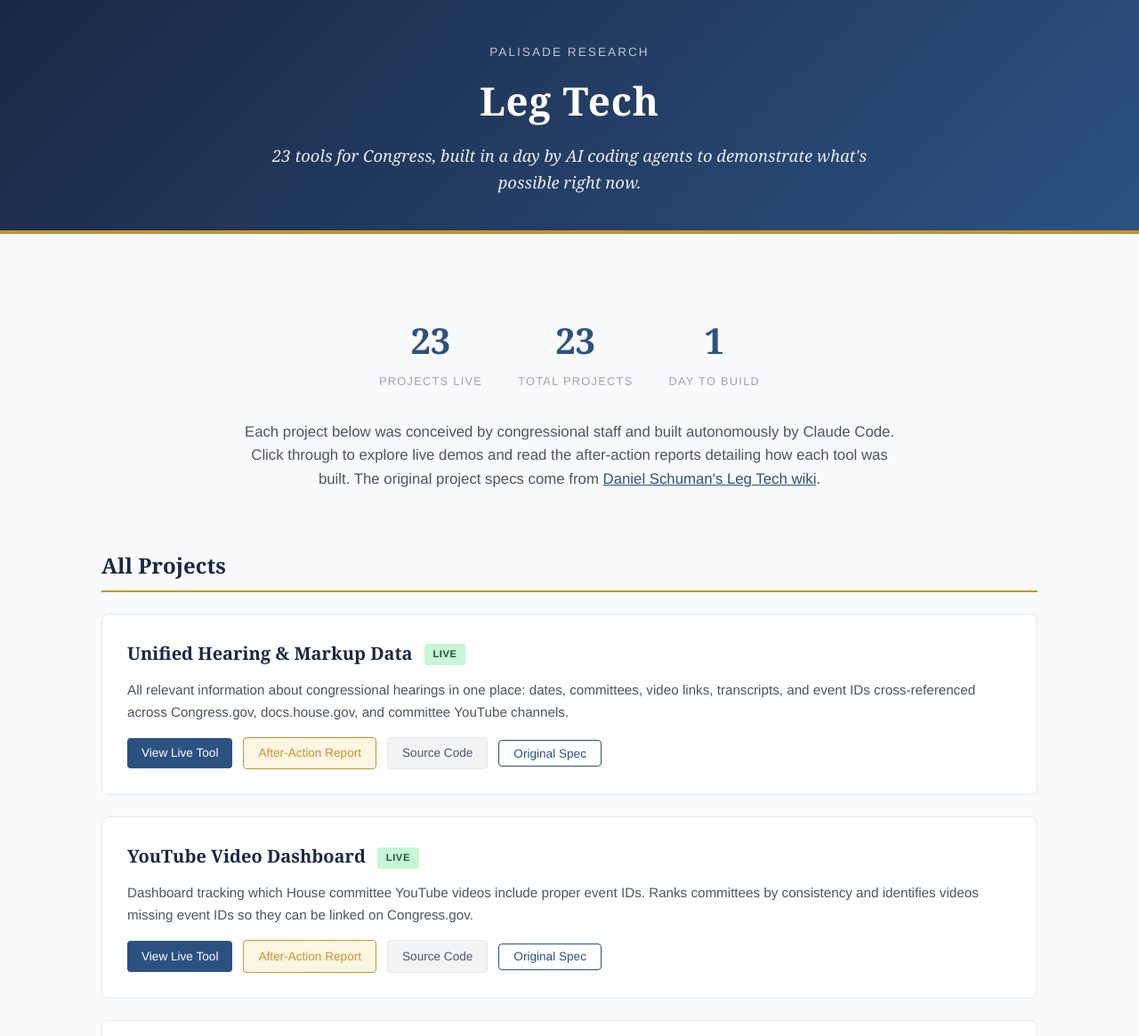
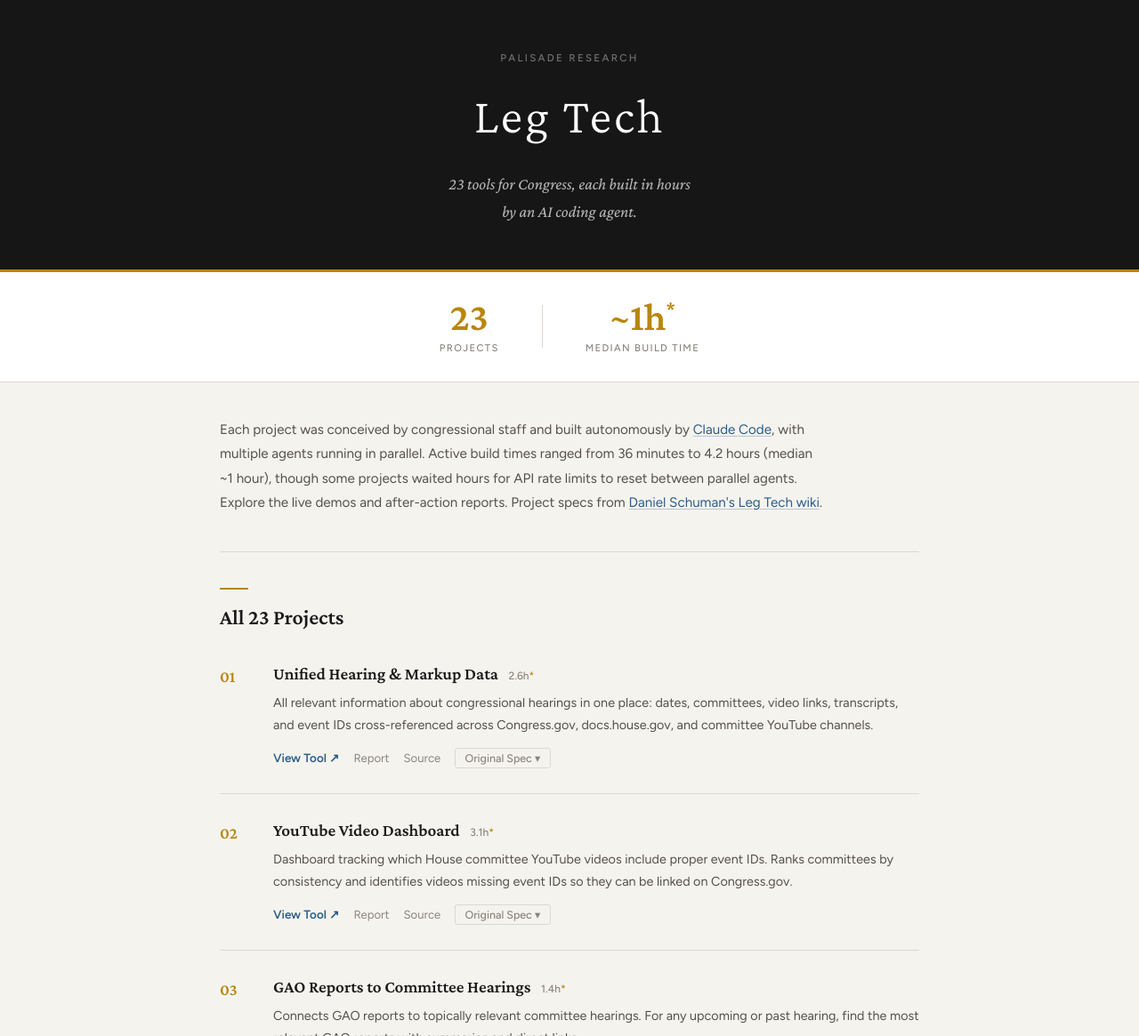
Before and after one commit to jeremyschlatter-intern/leg-tech, a plain HTML site: page docs/index.html in a window 1280 px wide. Shown: the top 1165 px of the page at 89% size. Drawn offline with nearby package versions, Linux system fonts and the light colour scheme.

Commit message:
Redesign site: accurate build times, better typography and layout
- Complete visual redesign with Crimson Pro + Figtree fonts, warm editorial aesthetic
- Remove "Live" badges and "Projects Live" stat (all projects are live)
- Add per-project build times from Claude Code logs (active time excluding rate limit waits)
- Asterisk tooltips show idle time spent waiting for rate limits
- Stats bar shows ~1h median active build time
- Numbered project list, cleaner card layout, animated spec expand/collapse

Co-Authored-By: Claude Opus 4.6 (1M context) <noreply@anthropic.com>

```diff
--- a/docs/index.html
+++ b/docs/index.html
@@ -3,248 +3,433 @@
 <head>
   <meta charset="UTF-8">
   <meta name="viewport" content="width=device-width, initial-scale=1.0">
-  <title>Leg Tech - AI-Powered Tools for Capitol Hill</title>
+  <title>Leg Tech — AI-Built Tools for Congress</title>
+  <link rel="preconnect" href="https://fonts.googleapis.com">
+  <link rel="preconnect" href="https://fonts.gstatic.com" crossorigin>
+  <link href="https://fonts.googleapis.com/css2?family=Crimson+Pro:ital,wght@0,300;0,400;0,600;1,400&family=Figtree:wght@400;500;600&display=swap" rel="stylesheet">
   <style>
     :root {
-      --navy: #1a2744;
-      --blue: #2c5282;
-      --light-blue: #ebf4ff;
-      --gold: #c6952b;
-      --light-gold: #fdf6e3;
-      --white: #ffffff;
-      --gray-50: #f9fafb;
-      --gray-100: #f3f4f6;
-      --gray-200: #e5e7eb;
-      --gray-400: #9ca3af;
-      --gray-600: #4b5563;
-      --gray-800: #1f2937;
-      --red: #9b2c2c;
+      --bg: #f5f3ee;
+      --surface: #ffffff;
+      --text: #1a1a1a;
+      --text-2: #555049;
+      --text-3: #8a847c;
+      --accent: #b8860b;
+      --accent-soft: #f5edd8;
+      --link: #2b5c8a;
+      --link-hover: #1a3d5e;
+      --border: #ddd8d0;
+      --header-bg: #161616;
+      --serif: 'Crimson Pro', Georgia, serif;
+      --sans: 'Figtree', system-ui, sans-serif;
     }
     * { margin: 0; padding: 0; box-sizing: border-box; }
     body {
-      font-family: 'Georgia', 'Times New Roman', serif;
-      color: var(--gray-800);
-      background: var(--gray-50);
+      font-family: var(--sans);
+      background: var(--bg);
+      color: var(--text);
       line-height: 1.6;
+      -webkit-font-smoothing: antialiased;
     }
+
+    /* HEADER */
     header {
-      background: linear-gradient(135deg, var(--navy) 0%, var(--blue) 100%);
-      color: var(--white);
-      padding: 3rem 1.5rem 2.5rem;
+      background: var(--header-bg);
+      color: #fff;
+      padding: 3.5rem 2rem 3rem;
       text-align: center;
-      border-bottom: 4px solid var(--gold);
+      border-bottom: 3px solid var(--accent);
+    }
+    .org-name {
+      font-family: var(--sans);
+      font-size: 0.72rem;
+      font-weight: 500;
+      text-transform: uppercase;
+      letter-spacing: 0.2em;
+      color: rgba(255,255,255,0.4);
+      margin-bottom: 0.75rem;
     }
     header h1 {
+      font-family: var(--serif);
+      font-size: 3.5rem;
+      font-weight: 300;
+      letter-spacing: 0.05em;
+      margin-bottom: 1rem;
+    }
+    .tagline {
+      font-family: var(--serif);
+      font-size: 1.15rem;
+      font-style: italic;
+      color: rgba(255,255,255,0.7);
+      max-width: 480px;
+      margin: 0 auto;
+      line-height: 1.7;
+    }
+
+    /* STATS BAR */
+    .stats-bar {
+      display: flex;
+      justify-content: center;
+      align-items: center;
+      gap: 3rem;
+      padding: 1.75rem 2rem;
+      background: var(--surface);
+      border-bottom: 1px solid var(--border);
+    }
+    .stat { text-align: center; }
+    .stat-value {
+      font-family: var(--serif);
       font-size: 2.75rem;
-      font-weight: 700;
-      letter-spacing: 0.02em;
+      font-weight: 600;
+      color: var(--accent);
+      display: block;
+      line-height: 1;
+    }
+    .stat-label {
+      font-size: 0.7rem;
+      font-weight: 500;
+      text-transform: uppercase;
+      letter-spacing: 0.12em;
+      color: var(--text-3);
+      margin-top: 0.35rem;
+      display: block;
+    }
+    .stat-divider {
+      width: 1px;
+      height: 3rem;
+      background: var(--border);
+    }
+
+    /* MAIN */
+    main {
+      max-width: 850px;
+      margin: 0 auto;
+      padding: 0 2rem 4rem;
+    }
+
+    /* INTRO */
+    .intro {
+      padding: 2.5rem 0;
+      border-bottom: 1px solid var(--border);
+    }
+    .intro p {
+      font-size: 0.95rem;
+      color: var(--text-2);
+      line-height: 1.8;
+      max-width: 680px;
+    }
+    .intro a {
+      color: var(--link);
+      text-decoration: underline;
+      text-decoration-color: rgba(43,92,138,0.3);
+      text-underline-offset: 2px;
+      transition: text-decoration-color 0.2s;
+    }
+    .intro a:hover {
+      text-decoration-color: var(--link);
+    }
+
+    /* PROJECT SECTION */
+    .project-section h2 {
+      font-family: var(--serif);
+      font-size: 1.5rem;
+      font-weight: 600;
+      color: var(--text);
+      padding: 2.5rem 0 0;
+      margin-bottom: 0.25rem;
+    }
+    .project-section h2::before {
+      content: '';
+      display: block;
+      width: 2rem;
+      height: 2px;
+      background: var(--accent);
       margin-bottom: 0.75rem;
     }
-    header p {
+
+    /* PROJECT CARDS */
+    .project {
+      display: grid;
+      grid-template-columns: 2.5rem 1fr;
+      gap: 1.25rem;
+      padding: 1.75rem 0;
+      border-bottom: 1px solid var(--border);
+      animation: fadeUp 0.4s ease both;
+    }
+    @keyframes fadeUp {
+      from { opacity: 0; transform: translateY(6px); }
+      to { opacity: 1; transform: translateY(0); }
+    }
+    .project-num {
+      font-family: var(--serif);
       font-size: 1.15rem;
-      max-width: 700px;
-      margin: 0 auto;
-      opacity: 0.9;
-      font-style: italic;
+      font-weight: 600;
+      color: var(--accent);
+      padding-top: 0.1rem;
+      transition: color 0.2s;
     }
-    .subtitle {
-      font-family: 'Helvetica Neue', Arial, sans-serif;
-      font-size: 0.85rem;
-      text-transform: uppercase;
-      letter-spacing: 0.15em;
-      margin-bottom: 0.5rem;
-      opacity: 0.7;
+    .project:hover .project-num { color: var(--link); }
+    .project-body h3 {
+      font-family: var(--serif);
+      font-size: 1.2rem;
+      font-weight: 600;
+      color: var(--text);
+      margin-bottom: 0.4rem;
+      line-height: 1.4;
     }
-    main {
-      max-width: 1100px;
-      margin: 0 auto;
-      padding: 2rem 1.5rem 4rem;
+    .project-desc {
+      font-size: 0.9rem;
+      color: var(--text-2);
+      line-height: 1.75;
+      margin-bottom: 0.75rem;
     }
-    .intro {
-      text-align: center;
-      margin-bottom: 2.5rem;
-      padding: 1.5rem;
-    }
-    .intro p {
-      font-size: 1.05rem;
-      color: var(--gray-600);
-      max-width: 750px;
-      margin: 0 auto;
-      font-family: 'Helvetica Neue', Arial, sans-serif;
-    }
-    .stats {
+
+    /* ACTION LINKS */
+    .project-actions {
       display: flex;
-      justify-content: center;
-      gap: 2.5rem;
-      margin: 2rem 0;
+      gap: 1rem;
+      align-items: center;
       flex-wrap: wrap;
     }
-    .stat { text-align: center; }
-    .stat-number {
-      font-size: 2.5rem;
-      font-weight: 700;
-      color: var(--blue);
-      display: block;
+    .action-primary {
+      font-size: 0.84rem;
+      font-weight: 600;
+      color: var(--link);
+      text-decoration: none;
+      transition: color 0.15s;
     }
-    .stat-label {
-      font-family: 'Helvetica Neue', Arial, sans-serif;
+    .action-primary:hover {
+      color: var(--link-hover);
+      text-decoration: underline;
+      text-underline-offset: 2px;
+    }
+    .action-secondary {
+      font-size: 0.82rem;
+      color: var(--text-3);
+      text-decoration: none;
+      transition: color 0.15s;
+    }
+    .action-secondary:hover {
+      color: var(--text-2);
+      text-decoration: underline;
+      text-underline-offset: 2px;
+    }
+    .action-toggle {
+      font-family: var(--sans);
+      font-size: 0.78rem;
+      font-weight: 500;
+      color: var(--text-3);
+      background: none;
+      border: 1px solid var(--border);
+      padding: 0.2rem 0.65rem;
+      border-radius: 3px;
+      cursor: pointer;
+      transition: all 0.2s;
+    }
+    .action-toggle:hover {
+      background: var(--accent-soft);
+      border-color: var(--accent);
+      color: var(--accent);
+    }
+
+    /* EXPANDABLE SPEC (animated with grid rows) */
+    .spec-wrapper {
+      display: grid;
+      grid-template-rows: 0fr;
+      transition: grid-template-rows 0.35s ease;
+    }
+    .spec-wrapper.open {
+      grid-template-rows: 1fr;
+    }
+    .spec-inner {
+      overflow: hidden;
+    }
+    .spec-panel {
+      padding: 1.25rem;
+      margin-top: 1rem;
+      background: var(--surface);
+      border: 1px solid var(--border);
+      border-radius: 4px;
+      font-size: 0.87rem;
+      color: var(--text-2);
+      line-height: 1.75;
+    }
+    .spec-panel p { margin-bottom: 0.75rem; }
+    .spec-panel p:last-child { margin-bottom: 0; }
+    .spec-panel ul, .spec-panel ol { margin: 0.5rem 0 0.75rem 1.5rem; }
+    .spec-panel li { margin-bottom: 0.3rem; }
+    .spec-panel strong { color: var(--text); }
+    .spec-panel a { color: var(--link); }
+    .spec-panel img {
+      max-width: 100%;
+      height: auto;
+      margin: 0.5rem 0;
+      border: 1px solid var(--border);
+      border-radius: 4px;
+    }
+    .wiki-link {
+      margin-top: 1rem;
+      padding-top: 0.75rem;
+      border-top: 1px solid var(--border);
+    }
+    .wiki-link a {
       font-size: 0.8rem;
-      text-transform: uppercase;
-      letter-spacing: 0.1em;
-      color: var(--gray-400);
+      color: var(--text-3);
+      text-decoration: none;
     }
-    .section-title {
-      font-size: 1.5rem;
-      color: var(--navy);
-      margin-bottom: 1.5rem;
-      padding-bottom: 0.5rem;
-      border-bottom: 2px solid var(--gold);
+    .wiki-link a:hover {
+      color: var(--link);
+      text-decoration: underline;
     }
-    .projects { display: grid; gap: 1.5rem; }
-    .project-card {
-      background: var(--white);
-      border: 1px solid var(--gray-200);
-      border-radius: 8px;
-      padding: 1.75rem;
-      transition: box-shadow 0.2s, transform 0.2s;
-    }
-    .project-card:hover {
-      box-shadow: 0 4px 20px rgba(0,0,0,0.08);
-      transform: translateY(-1px);
-    }
-    .project-card h3 {
-      font-size: 1.25rem;
-      color: var(--navy);
-      margin-bottom: 0.75rem;
-    }
-    .project-card .description {
-      font-family: 'Helvetica Neue', Arial, sans-serif;
-      font-size: 0.95rem;
-      color: var(--gray-600);
-      margin-bottom: 1rem;
-      line-height: 1.65;
-    }
-    .project-links {
-      display: flex;
-      gap: 0.75rem;
-      flex-wrap: wrap;
-      align-items: center;
-    }
-    .project-links a, .project-links button {
-      font-family: 'Helvetica Neue', Arial, sans-serif;
-      font-size: 0.85rem;
-      padding: 0.4rem 1rem;
-      border-radius: 4px;
-      text-decoration: none;
-      font-weight: 500;
-      transition: background 0.2s;
-      cursor: pointer;
-    }
-    .btn-primary { background: var(--blue); color: var(--white); border: none; }
-    .btn-primary:hover { background: var(--navy); }
-    .btn-secondary { background: var(--light-gold); color: var(--gold); border: 1px solid var(--gold); }
-    .btn-secondary:hover { background: var(--gold); color: var(--white); }
-    .btn-code { background: var(--gray-100); color: var(--gray-600); border: 1px solid var(--gray-200); }
-    .btn-code:hover { background: var(--gray-200); }
-    .btn-expand {
-      background: none;
-      color: var(--blue);
-      border: 1px solid var(--blue);
-      font-size: 0.8rem;
-      padding: 0.35rem 0.75rem;
-    }
-    .btn-expand:hover { background: var(--light-blue); }
-    .btn-wiki {
-      background: none;
-      color: var(--gray-400);
-      border: 1px solid var(--gray-200);
-      font-size: 0.8rem;
-      padding: 0.35rem 0.75rem;
-    }
-    .btn-wiki:hover { background: var(--gray-100); color: var(--gray-600); }
-    .badge {
-      display: inline-block;
-      font-family: 'Helvetica Neue', Arial, sans-serif;
-      font-size: 0.7rem;
-      text-transform: uppercase;
-      letter-spacing: 0.05em;
-      padding: 0.2rem 0.6rem;
-      border-radius: 3px;
-      margin-left: 0.5rem;
-      vertical-align: middle;
-    }
-    .badge-live { background: #c6f6d5; color: #22543d; }
-    .badge-dynamic { background: #fed7d7; color: var(--red); }
-    .full-description {
-      display: none;
-      margin-top: 1rem;
-      padding: 1.25rem;
-      background: var(--gray-50);
-      border: 1px solid var(--gray-200);
-      border-radius: 6px;
-      font-family: 'Helvetica Neue', Arial, sans-serif;
-      font-size: 0.9rem;
-      color: var(--gray-600);
-      line-height: 1.7;
-    }
-    .full-description.open { display: block; }
-    .full-description p { margin-bottom: 0.75rem; }
-    .full-description p:last-child { margin-bottom: 0; }
-    .full-description ul, .full-description ol {
-      margin: 0.5rem 0 0.75rem 1.5rem;
-    }
-    .full-description li { margin-bottom: 0.3rem; }
-    .full-description strong { color: var(--gray-800); }
-    .full-description a { color: var(--blue); }
-    .full-description img { max-width: 100%; height: auto; margin: 0.5rem 0; border: 1px solid var(--gray-200); border-radius: 4px; }
+
+    /* FOOTER */
     footer {
       text-align: center;
-      padding: 2rem;
-      font-family: 'Helvetica Neue', Arial, sans-serif;
-      font-size: 0.85rem;
-      color: var(--gray-400);
-      border-top: 1px solid var(--gray-200);
+      padding: 2.5rem 2rem;
+      font-size: 0.8rem;
+      color: var(--text-3);
+      border-top: 1px solid var(--border);
     }
-    footer a { color: var(--blue); text-decoration: none; }
-    footer a:hover { text-decoration: underline; }
+    footer a {
+      color: var(--text-2);
+      text-decoration: none;
+      transition: color 0.15s;
+    }
+    footer a:hover { color: var(--link); text-decoration: underline; }
+    footer p + p { margin-top: 0.25rem; }
+
+    /* BUILD TIME TOOLTIPS */
+    .build-time {
+      font-family: var(--sans);
+      font-size: 0.75rem;
+      font-weight: 500;
+      color: var(--text-3);
+      position: relative;
+      white-space: nowrap;
+      margin-left: 0.5rem;
+      font-style: normal;
+    }
+    .build-time:has(.asterisk) {
+      cursor: help;
+    }
+    .build-time .asterisk {
+      color: var(--accent);
+    }
+    .build-time .tip {
+      position: absolute;
+      bottom: calc(100% + 6px);
+      left: 50%;
+      transform: translateX(-50%);
+      background: var(--header-bg);
+      color: #ddd;
+      padding: 0.4rem 0.7rem;
+      border-radius: 4px;
+      font-size: 0.72rem;
+      font-weight: 400;
+      white-space: nowrap;
+      opacity: 0;
+      pointer-events: none;
+      transition: opacity 0.15s;
+      z-index: 10;
+    }
+    .build-time .tip::after {
+      content: '';
+      position: absolute;
+      top: 100%;
+      left: 50%;
+      transform: translateX(-50%);
+      border: 5px solid transparent;
+      border-top-color: var(--header-bg);
+    }
+    .build-time:hover .tip {
+      opacity: 1;
+    }
+    .stat-asterisk {
+      font-size: 0.5em;
+      color: var(--accent);
+      cursor: help;
+      position: relative;
+    }
+    .stat-asterisk > .tip {
+      position: absolute;
+      bottom: calc(100% + 6px);
+      left: 50%;
+      transform: translateX(-50%);
+      background: var(--header-bg);
+      color: #ddd;
+      padding: 0.4rem 0.7rem;
+      border-radius: 4px;
+      font-size: 0.75rem;
+      font-weight: 400;
+      white-space: nowrap;
+      opacity: 0;
+      pointer-events: none;
+      transition: opacity 0.15s;
+      z-index: 10;
+    }
+    .stat-asterisk > .tip::after {
+      content: '';
+      position: absolute;
+      top: 100%;
+      left: 50%;
+      transform: translateX(-50%);
+      border: 5px solid transparent;
+      border-top-color: var(--header-bg);
+    }
+    .stat-asterisk:hover > .tip {
+      opacity: 1;
+    }
+
+    /* RESPONSIVE */
     @media (max-width: 640px) {
-      header h1 { font-size: 2rem; }
-      header { padding: 2rem 1rem 1.5rem; }
-      .project-card { padding: 1.25rem; }
-      .stats { gap: 1.5rem; }
+      header { padding: 2.5rem 1.25rem 2rem; }
+      header h1 { font-size: 2.5rem; }
+      .tagline { font-size: 1rem; }
+      .stats-bar { gap: 2rem; padding: 1.5rem 1.25rem; }
+      .stat-value { font-size: 2rem; }
+      main { padding: 0 1.25rem 3rem; }
+      .project {
+        grid-template-columns: 1.75rem 1fr;
+        gap: 0.75rem;
+      }
+      .project-num { font-size: 1rem; }
+      .project-actions { gap: 0.65rem; }
     }
   </style>
 </head>
 <body>
   <header>
-    <div class="subtitle">Palisade Research</div>
+    <p class="org-name">Palisade Research</p>
     <h1>Leg Tech</h1>
-    <p>23 tools for Congress, built in a day by AI coding agents to demonstrate what's possible right now.</p>
+    <p class="tagline">23 tools for Congress, each built in hours<br>by an AI coding agent.</p>
   </header>
+
+  <div class="stats-bar">
+    <div class="stat">
+      <span class="stat-value">23</span>
+      <span class="stat-label">Projects</span>
+    </div>
+    <div class="stat-divider"></div>
+    <div class="stat">
+      <span class="stat-value">~1h<sup class="stat-asterisk">*<span class="tip">+~3h waiting for rate limits to reset</span></sup></span>
+      <span class="stat-label">Median Build Time</span>
+    </div>
+  </div>
+
   <main>
-    <div class="intro">
-      <div class="stats">
-        <div class="stat">
-          <span class="stat-number" id="project-count">0</span>
-          <span class="stat-label">Projects Live</span>
-        </div>
-        <div class="stat">
-          <span class="stat-number">23</span>
-          <span class="stat-label">Total Projects</span>
-        </div>
-        <div class="stat">
-          <span class="stat-number">1</span>
-          <span class="stat-label">Day to Build</span>
-        </div>
-      </div>
-      <p>Each project below was conceived by congressional staff and built autonomously by Claude Code. Click through to explore live demos and read the after-action reports detailing how each tool was built. The original project specs come from <a href="https://github.com/DanielSchuman/Policy/wiki/Leg-Tech" style="color: var(--blue);">Daniel Schuman's Leg Tech wiki</a>.</p>
-    </div>
+    <section class="intro">
+      <p>Each project was conceived by congressional staff and built autonomously by <a href="https://claude.ai">Claude Code</a>, with multiple agents running in parallel. Active build times ranged from 36 minutes to 4.2 hours (median ~1 hour), though some projects waited hours for API rate limits to reset between parallel agents. Explore the live demos and after-action reports. Project specs from <a href="https://github.com/DanielSchuman/Policy/wiki/Leg-Tech">Daniel Schuman's Leg Tech wiki</a>.</p>
+    </section>
 
-    <h2 class="section-title">All Projects</h2>
-    <div class="projects" id="live-projects"></div>
+    <section class="project-section">
+      <h2>All 23 Projects</h2>
+      <div id="live-projects"></div>
+    </section>
   </main>
+
   <footer>
-    <p>Built by <a href="https://palisaderesearch.org">Palisade Research</a> using <a href="https://claude.ai">Claude Code</a> &middot; Project ideas from <a href="https://github.com/DanielSchuman/Policy/wiki/Leg-Tech">Daniel Schuman</a></p>
+    <p>Built by <a href="https://palisaderesearch.org">Palisade Research</a> using <a href="https://claude.ai">Claude Code</a></p>
+    <p>Project ideas from <a href="https://github.com/DanielSchuman/Policy/wiki/Leg-Tech">Daniel Schuman</a></p>
   </footer>
 
   <script>
@@ -460,41 +645,84 @@
 
     const WIKI_BASE = "https://github.com/DanielSchuman/Policy/wiki/Leg-Tech#";
 
+    // [activeHours, idleHours] per project
+    const buildTimes = {
+      "Unified Hearing & Markup Data": [2.6, 23.2],
+      "YouTube Video Dashboard": [3.1, 22.8],
+      "GAO Reports to Committee Hearings": [1.4, 4.4],
+      "Floor Schedule": [0.7, 0],
+      "Committee Proceeding Transcripts": [4.2, 0],
+      "Witness Database": [4.0, 0],
+      "Appropriations Notices Tracker": [0.9, 0],
+      "Submit Appropriations Documentation": [1.0, 0],
+      "Appropriations Bill Versions Tracker": [1.1, 8.5],
+      "CRS Reports to HTML": [0.6, 1.1],
+      "GAO Reports Reader": [1.2, 8.4],
+      "CRS Reports to Wikipedia": [0.8, 0.8],
+      "House Disbursements Data Explorer": [1.4, 1.1],
+      "Bills to Committee Predictor": [3.3, 0.8],
+      "Bill Delay Tracker": [3.7, 0],
+      "Congressional Job Tracker": [0.9, 0.8],
+      "GovTrack Newsletter Generator": [1.0, 8.4],
+      "Resolution Alerts": [1.1, 8.8],
+      "Congressional RFPs Tracker": [0.8, 3.5],
+      "House Committee Spending Dashboard": [1.7, 3.5],
+      "Committee Funding Levels Tracker": [1.0, 3.5],
+      "Appropriations Line Items Explorer": [1.5, 3.5],
+      "CBJ and Approps Report Language Alignment": [0.9, 3.5],
+    };
+
+    function fmtTime(h) {
+      return h < 1 ? Math.round(h * 60) + 'm' : h.toFixed(1) + 'h';
+    }
+
     function renderProjects() {
       const container = document.getElementById('live-projects');
-      let liveCount = 0;
+      projects.forEach((p, i) => {
+        const card = document.createElement('article');
+        card.className = 'project';
+        card.style.animationDelay = `${i * 0.025}s`;
 
-      projects.forEach((p, i) => {
-        const card = document.createElement('div');
-        card.className = 'project-card';
-        const descId = 'desc-' + i;
+        const num = String(i + 1).padStart(2, '0');
+        const wikiLink = p.wikiAnchor
+          ? `<p class="wiki-link"><a href="${WIKI_BASE}${p.wikiAnchor}" target="_blank">View on Leg Tech wiki \u2192</a></p>`
+          : '';
 
-        const expandBtn = `<button class="btn-expand" onclick="toggleDesc('${descId}', this)">Original Spec</button>`;
-        const wikiLink = p.wikiAnchor ? `<p style="margin-top: 0.75rem;"><a href="${WIKI_BASE}${p.wikiAnchor}" target="_blank">View original spec on the Leg Tech wiki &rarr;</a></p>` : '';
-        const fullDescHtml = `<div class="full-description" id="${descId}">${p.fullDescription}${wikiLink}</div>`;
+        let links = `<a href="${p.siteUrl}" class="action-primary" target="_blank">View Tool \u2197</a>`;
+        if (p.reportUrl) links += `<a href="${p.reportUrl}" class="action-secondary" target="_blank">Report</a>`;
+        if (p.repoUrl) links += `<a href="${p.repoUrl}" class="action-secondary" target="_blank">Source</a>`;
+        links += `<button class="action-toggle" onclick="toggleSpec(${i}, this)">Original Spec \u25be</button>`;
 
-        liveCount++;
-        let links = `<a href="${p.siteUrl}" class="btn-primary" target="_blank">View Live Tool</a>`;
-        if (p.reportUrl) links += `<a href="${p.reportUrl}" class="btn-secondary" target="_blank">After-Action Report</a>`;
-        if (p.repoUrl) links += `<a href="${p.repoUrl}" class="btn-code" target="_blank">Source Code</a>`;
-        links += expandBtn;
+        const bt = buildTimes[p.title];
+        let timeHtml = '';
+        if (bt) {
+          const [active, idle] = bt;
+          timeHtml = idle > 0.2
+            ? `<span class="build-time">${fmtTime(active)}<span class="asterisk">*</span><span class="tip">+${fmtTime(idle)} waiting for rate limits to reset</span></span>`
+            : `<span class="build-time">${fmtTime(active)}</span>`;
+        }
 
         card.innerHTML = `
-          <h3>${p.title} <span class="badge badge-live">Live</span></h3>
-          <div class="description">${p.description}</div>
-          <div class="project-links">${links}</div>
-          ${fullDescHtml}
+          <span class="project-num">${num}</span>
+          <div class="project-body">
+            <h3>${p.title} ${timeHtml}</h3>
+            <p class="project-desc">${p.description}</p>
+            <div class="project-actions">${links}</div>
+            <div class="spec-wrapper" id="spec-${i}">
+              <div class="spec-inner">
+                <div class="spec-panel">${p.fullDescription}${wikiLink}</div>
+              </div>
+            </div>
+          </div>
         `;
         container.appendChild(card);
       });
-
-      document.getElementById('project-count').textContent = liveCount;
     }
 
-    function toggleDesc(id, btn) {
-      const el = document.getElementById(id);
-      el.classList.toggle('open');
-      btn.textContent = el.classList.contains('open') ? 'Hide Spec' : 'Original Spec';
+    function toggleSpec(i, btn) {
+      const wrapper = document.getElementById('spec-' + i);
+      const isOpen = wrapper.classList.toggle('open');
+      btn.textContent = isOpen ? 'Hide Spec \u25b4' : 'Original Spec \u25be';
     }
 
     renderProjects();
```
